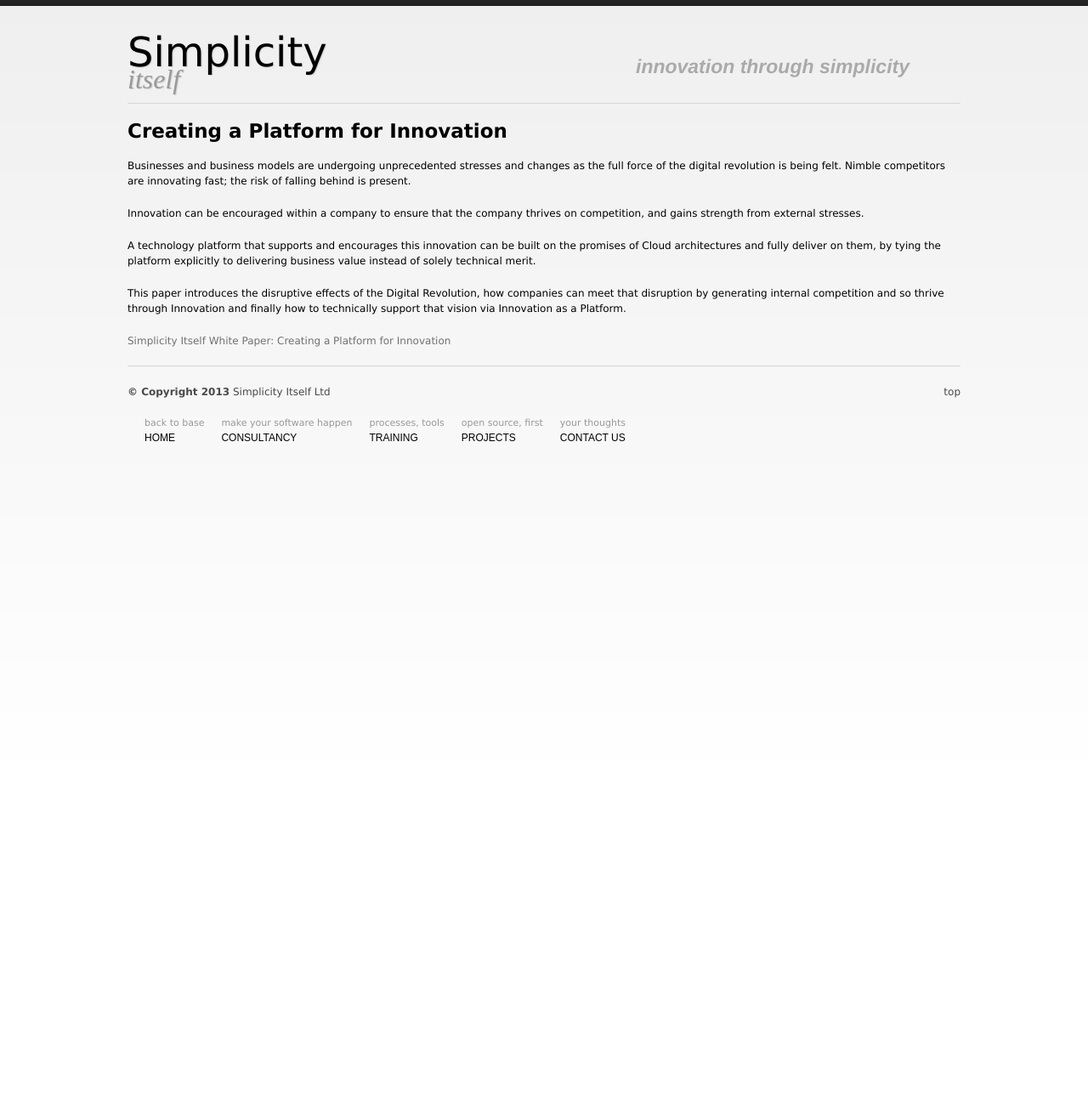
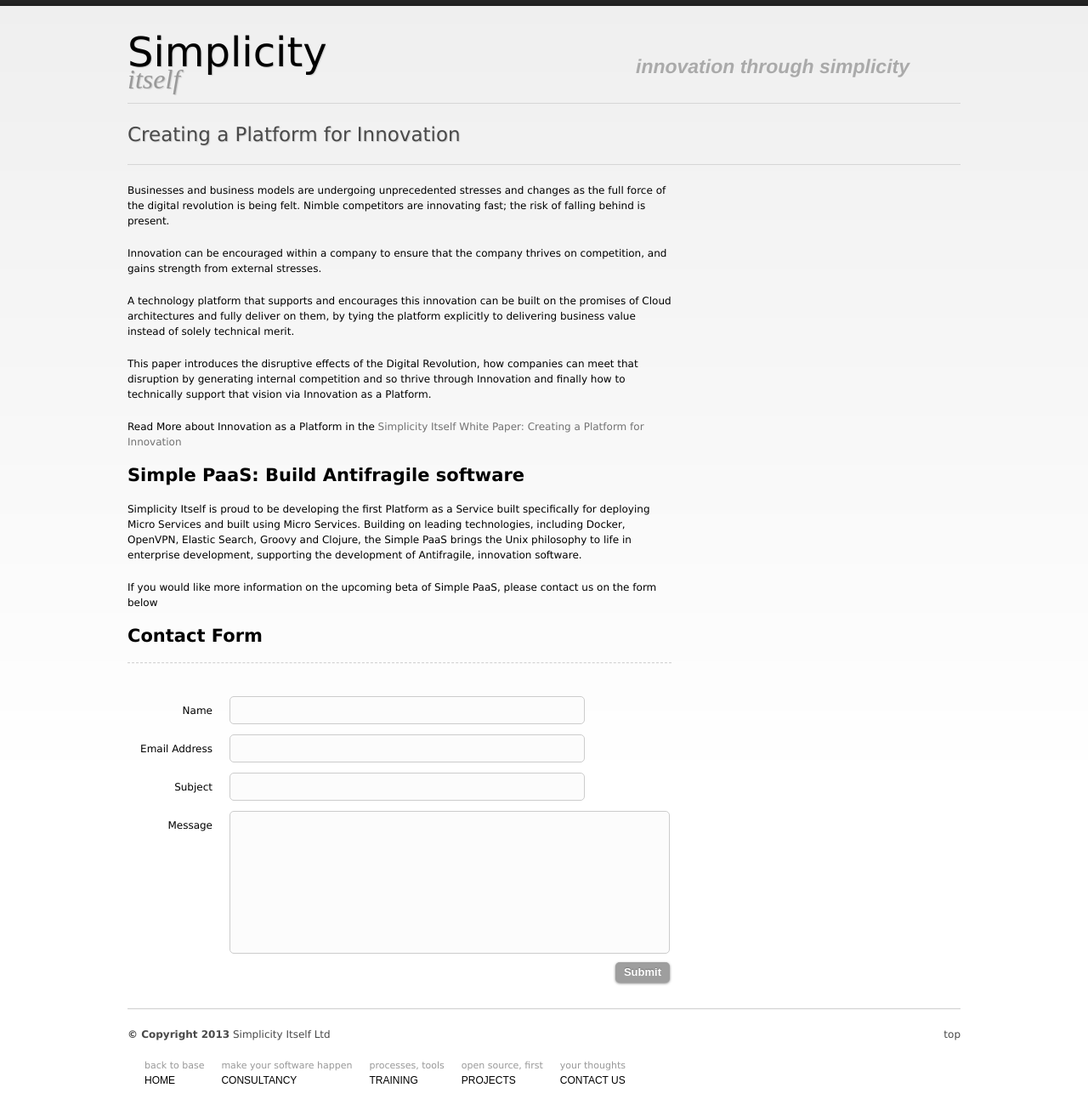
Before and after one commit to simplicitysite/simplicitysite.github.io, a Jekyll site: the page built from simple-paas.html, in a window 1280 px wide. Shown: the whole page at 85% size. Built offline with Jekyll 4.4.1, drawn with Linux system fonts in a browser that asks for light colours; nearby versions of some CDN libraries; Markdown is read by kramdown in place of the engine named in the settings; before the commit the page ends 900 px from its top, so only the background shows below that; grey boxes are pictures that could not be loaded.

Commit message:
more form fixes

```diff
--- /dev/null
+++ b/_includes/contact_form.html
@@ -0,0 +1,30 @@
+<form action="http://doopnet.com/contact_form/contact.php" method="post" name="contact_form" id="contact_form" >
+        <h3>Contact Form</h3>
+        <div class="hr dotted clearfix">&nbsp;</div>
+        <div id="note" class="events_item"></div>
+        <ul id="fields">
+            <li class="clearfix"><label for="name">Name</label> <input
+                    type='text' name='name' id='name' />
+                <div class="clear"></div>
+                <p id='name_error' class='error'>Insert a Name</p></li>
+            <li class="clearfix"><label for="email">Email Address</label> <input
+                    type='text' name='email' id='email' />
+                <div class="clear"></div>
+                <p id='email_error' class='error'>Enter a valid email address</p></li>
+            <li class="clearfix"><label for="subject">Subject</label> <input
+                    type='text' name='subject' id='subject' />
+                <div class="clear"></div>
+                <p id='subject_error' class='error'>Enter a message subject</p></li>
+            <li class="clearfix"><label for="message">Message</label> <textarea
+                    name='message' id='message' rows="30" cols="30"></textarea>
+                <div class="clear"></div>
+                <p id='message_error' class='error'>Enter a message</p></li>
+            <li class="clearfix">
+
+                <div id="button">
+                    <input type='submit' id='send_message' class="button"
+                           value='Submit' />
+                </div>
+            </li>
+        </ul>
+    </form>
--- /dev/null
+++ b/simple-paas.html
@@ -0,0 +1,41 @@
+---
+layout: page
+title: Simple PAAS
+permalink: /simple-paas/
+---
+<h2 class="grid_12 caption clearfix">
+    Creating a Platform for Innovation
+</h2>
+
+<div class="hr grid_12 clearfix">&nbsp;</div>
+
+<div class="grid_8">
+
+<p>Businesses and business models are undergoing unprecedented stresses and changes as the
+full force of the digital revolution is being felt. Nimble competitors are innovating fast; the risk
+of falling behind is present.</p>
+
+<p>Innovation can be encouraged within a company to ensure that the company thrives on
+competition, and gains strength from external stresses.</p>
+
+<p>A technology platform that supports and encourages this innovation can be built on the
+promises of Cloud architectures and fully deliver on them, by tying the platform explicitly to
+delivering business value instead of solely technical merit.</p>
+
+<p>This paper introduces the disruptive effects of the Digital Revolution, how companies can
+meet that disruption by generating internal competition and so thrive through Innovation and
+finally how to technically support that vision via Innovation as a Platform.</p>
+
+<p>Read More about Innovation as a Platform in the <a href="/static/pdf/SimplicityItselfCreatingaPlatformforInnovation.pdf">Simplicity Itself White Paper: Creating a Platform for Innovation</a></p>
+
+<h3>Simple PaaS: Build Antifragile software</h3>
+
+<p>Simplicity Itself is proud to be developing the first Platform as a Service built specifically for deploying Micro Services and built using Micro Services.
+Building on leading technologies, including Docker, OpenVPN, Elastic Search, Groovy and Clojure, the Simple PaaS brings the Unix philosophy to life in enterprise development, supporting the development of Antifragile, innovation software.</p>
+
+<p>If you would like more information on the upcoming beta of Simple PaaS, please contact us on the form below  </p>
+
+{% include contact_form.html %}
+
+
+</div>
```
Also changed, not shown: contact/index.html (+1 -34 lines), simple-paas.md (deleted, +0 -25 lines).
